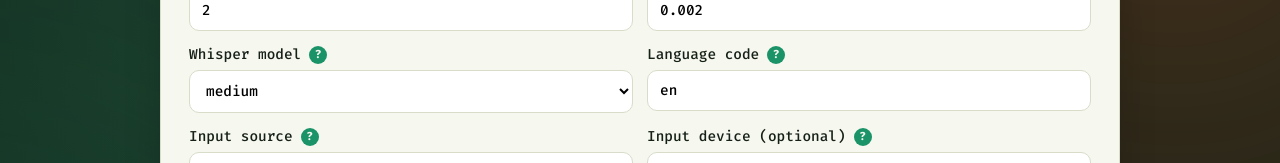
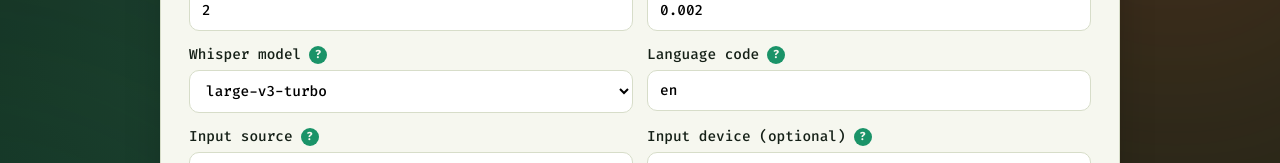
Before and after one commit to shahviransh/cleanfade, a React (Vite) app: page / in a window 1280 px wide. Shown: the part 295-458 px from the top of the page. Built offline with nearby package versions, Linux system fonts and the light colour scheme.

Commit message:
feat: update model size to large-v3-turbo in configuration and UI

```diff
--- a/src/App.jsx
+++ b/src/App.jsx
@@ -7,7 +7,7 @@ const defaultConfig = {
   duckPercent: 45,
   holdSeconds: 2.5,
   minRms: 0.002,
-  modelSize: "medium",
+  modelSize: "large-v3-turbo",
   language: "en",
   profanityFile: "",
   inputSource: "loopback",
@@ -231,6 +231,7 @@ function App() {
               <option>large-v1</option>
               <option>large-v2</option>
               <option>large-v3</option>
+              <option>large-v3-turbo</option>
             </select>
           </label>
 
```
Also changed, not shown: 1 other file (tests, documents, lock files or other folders).
